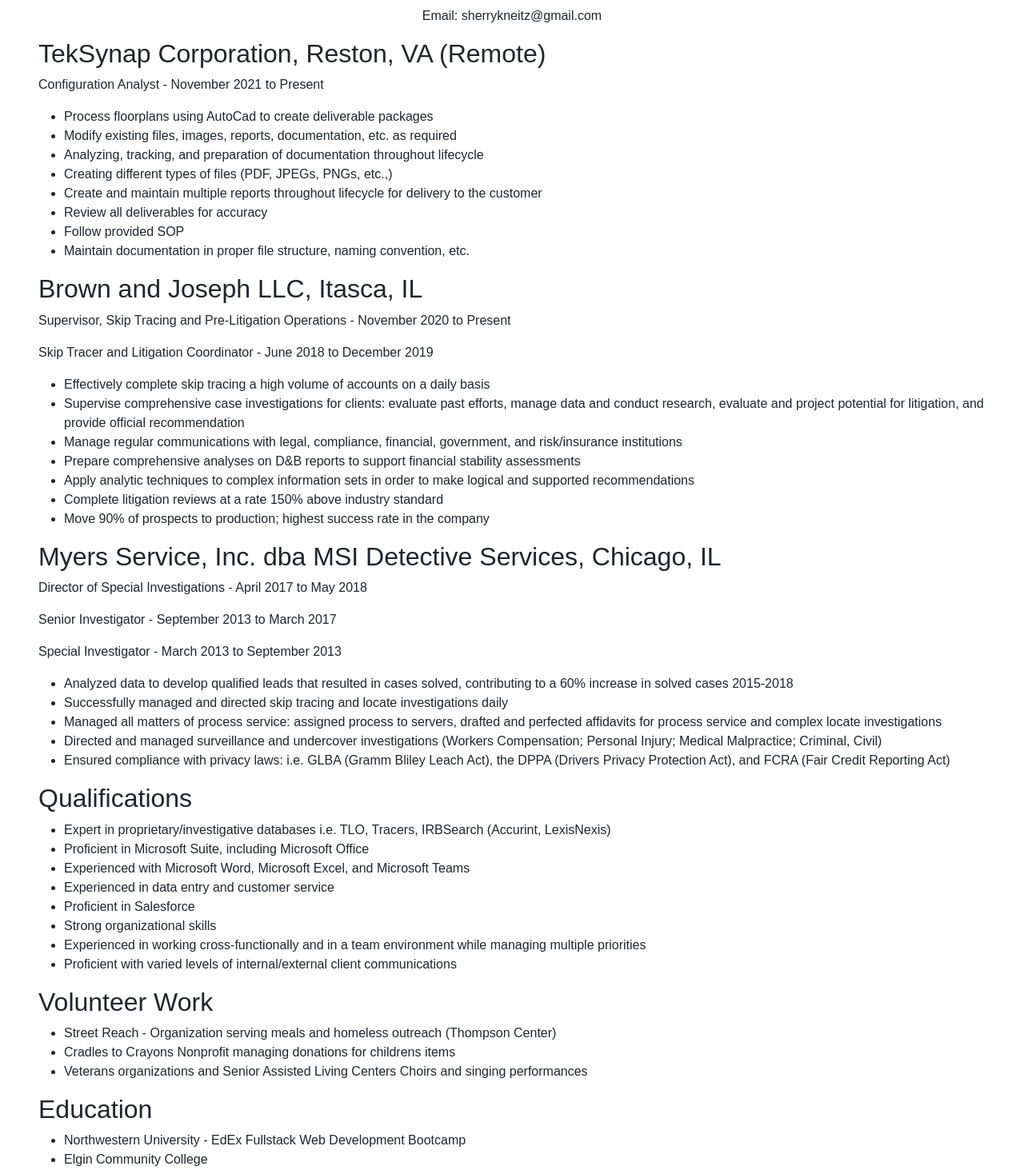
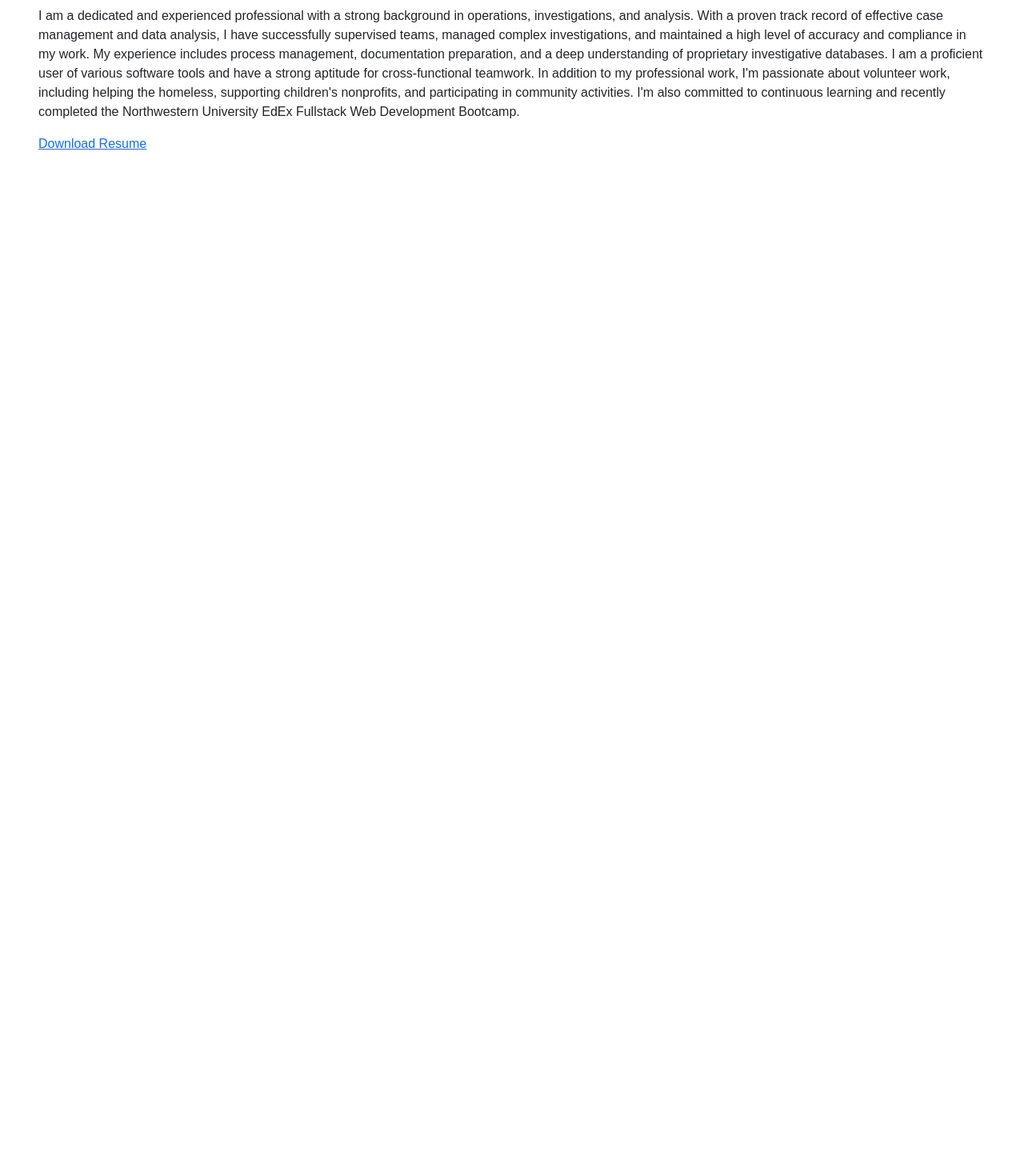
Before and after one commit to SherryK1103/React-Portfolio, a React (Vite) app: page /Resume in a window 1280 px wide. Shown: the part 322-1790 px from the top of the page at 80% size. After the commit the page ends 800 px from the top, so only its background shows below. Built offline with nearby package versions, Linux system fonts and the light colour scheme.

Commit message:
removed resume and added download resume link plus blurb about myself

```diff
--- a/src/pages/Resume.jsx
+++ b/src/pages/Resume.jsx
@@ -3,77 +3,11 @@
 const Resume = () => {
   return (
     <div>
-      <h1>Sherry Kneitz</h1>
-      <p className="email">Email: sherrykneitz@gmail.com</p>
-
-      <div className="job-entry">
-        <h2>TekSynap Corporation, Reston, VA (Remote)</h2>
-        <p>Configuration Analyst - November 2021 to Present</p>
-        <ul>
-          <li>Process floorplans using AutoCad to create deliverable packages</li>
-          <li>Modify existing files, images, reports, documentation, etc. as required</li>
-          <li>Analyzing, tracking, and preparation of documentation throughout lifecycle</li>
-          <li>Creating different types of files (PDF, JPEGs, PNGs, etc.,)</li>
-          <li>Create and maintain multiple reports throughout lifecycle for delivery to the customer</li>
-          <li>Review all deliverables for accuracy</li>
-          <li>Follow provided SOP</li>
-          <li>Maintain documentation in proper file structure, naming convention, etc.</li>
-        </ul>
-      </div>
-
-      <div className="job-entry">
-        <h2>Brown and Joseph LLC, Itasca, IL</h2>
-        <p>Supervisor, Skip Tracing and Pre-Litigation Operations - November 2020 to Present</p>
-        <p>Skip Tracer and Litigation Coordinator - June 2018 to December 2019</p>
-        <ul>
-          <li>Effectively complete skip tracing a high volume of accounts on a daily basis</li>
-          <li>Supervise comprehensive case investigations for clients: evaluate past efforts, manage data and conduct research, evaluate and project potential for litigation, and provide official recommendation</li>
-          <li>Manage regular communications with legal, compliance, financial, government, and risk/insurance institutions</li>
-          <li>Prepare comprehensive analyses on D&B reports to support financial stability assessments</li>
-          <li>Apply analytic techniques to complex information sets in order to make logical and supported recommendations</li>
-          <li>Complete litigation reviews at a rate 150% above industry standard</li>
-          <li>Move 90% of prospects to production; highest success rate in the company</li>
-        </ul>
-      </div>
-
-      <div className="job-entry">
-        <h2>Myers Service, Inc. dba MSI Detective Services, Chicago, IL</h2>
-        <p>Director of Special Investigations - April 2017 to May 2018</p>
-        <p>Senior Investigator - September 2013 to March 2017</p>
-        <p>Special Investigator - March 2013 to September 2013</p>
-        <ul>
-          <li>Analyzed data to develop qualified leads that resulted in cases solved, contributing to a 60% increase in solved cases 2015-2018</li>
-          <li>Successfully managed and directed skip tracing and locate investigations daily</li>
-          <li>Managed all matters of process service: assigned process to servers, drafted and perfected affidavits for process service and complex locate investigations</li>
-          <li>Directed and managed surveillance and undercover investigations (Workers Compensation; Personal Injury; Medical Malpractice; Criminal, Civil)</li>
-          <li>Ensured compliance with privacy laws: i.e. GLBA (Gramm Bliley Leach Act), the DPPA (Drivers Privacy Protection Act), and FCRA (Fair Credit Reporting Act)</li>
-        </ul>
-      </div>
-
-      <h2>Qualifications</h2>
-      <ul>
-        <li>Expert in proprietary/investigative databases i.e. TLO, Tracers, IRBSearch (Accurint, LexisNexis)</li>
-        <li>Proficient in Microsoft Suite, including Microsoft Office</li>
-        <li>Experienced with Microsoft Word, Microsoft Excel, and Microsoft Teams</li>
-        <li>Experienced in data entry and customer service</li>
-        <li>Proficient in Salesforce</li>
-        <li>Strong organizational skills</li>
-        <li>Experienced in working cross-functionally and in a team environment while managing multiple priorities</li>
-        <li>Proficient with varied levels of internal/external client communications</li>
-      </ul>
-
-      <h2>Volunteer Work</h2>
-      <ul>
-        <li>Street Reach - Organization serving meals and homeless outreach (Thompson Center)</li>
-        <li>Cradles to Crayons Nonprofit managing donations for childrens items</li>
-        <li>Veterans organizations and Senior Assisted Living Centers Choirs and singing performances</li>
-      </ul>
-
-      <h2>Education</h2>
-      <ul>
-      <li>Northwestern University - EdEx Fullstack Web Development Bootcamp </li>
-      <li>Elgin Community College</li>
-      </ul>
+      <h1>Sherry Kneitz Resume</h1>
+      <p>I am a dedicated and experienced professional with a strong background in operations, investigations, and analysis. With a proven track record of effective case management and data analysis, I have successfully supervised teams, managed complex investigations, and maintained a high level of accuracy and compliance in my work. My experience includes process management, documentation preparation, and a deep understanding of proprietary investigative databases. I am a proficient user of various software tools and have a strong aptitude for cross-functional teamwork. In addition to my professional work, I'm passionate about volunteer work, including helping the homeless, supporting children's nonprofits, and participating in community activities. I'm also committed to continuous learning and recently completed the Northwestern University EdEx Fullstack Web Development Bootcamp.</p>
+      <a href="https://docs.google.com/document/d/1Czj3OX7-QHnIuQOPrjbMYuQsBAXlDMniP_cVCiXP29c/edit?usp=sharing" target="_blank" rel="noopener noreferrer">
+        Download Resume
+      </a>
     </div>
   );
 };
```
